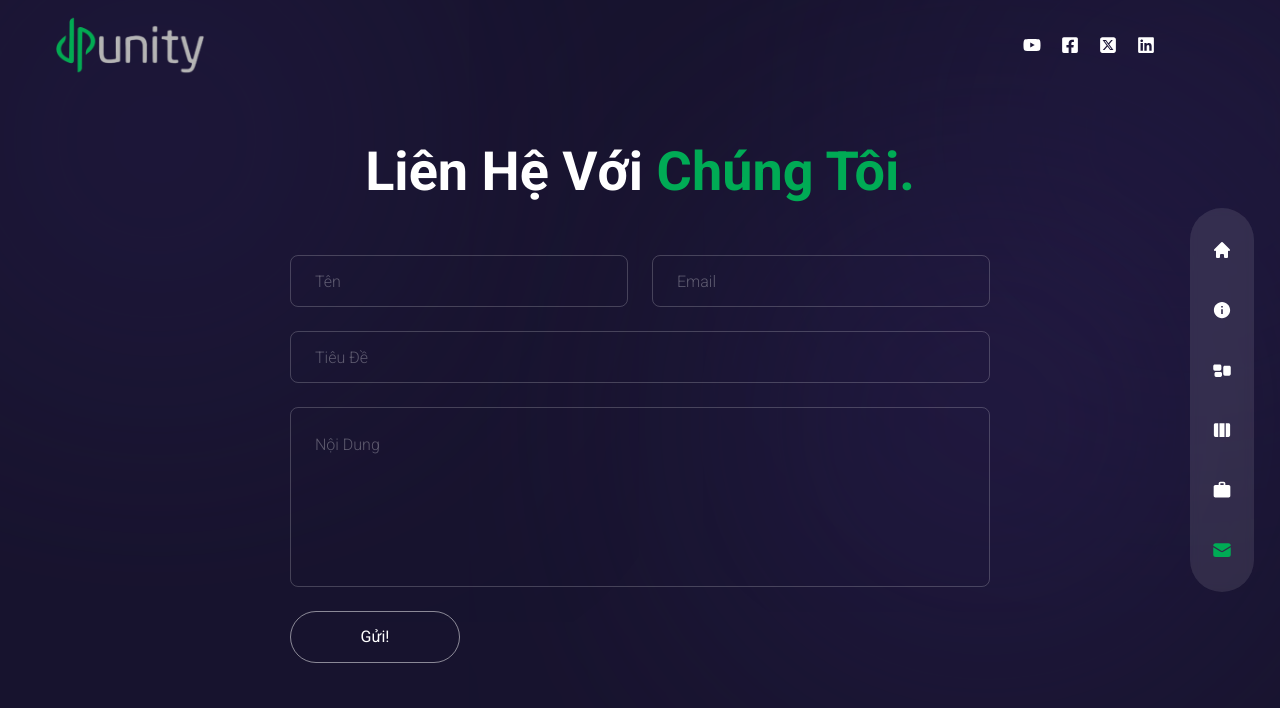
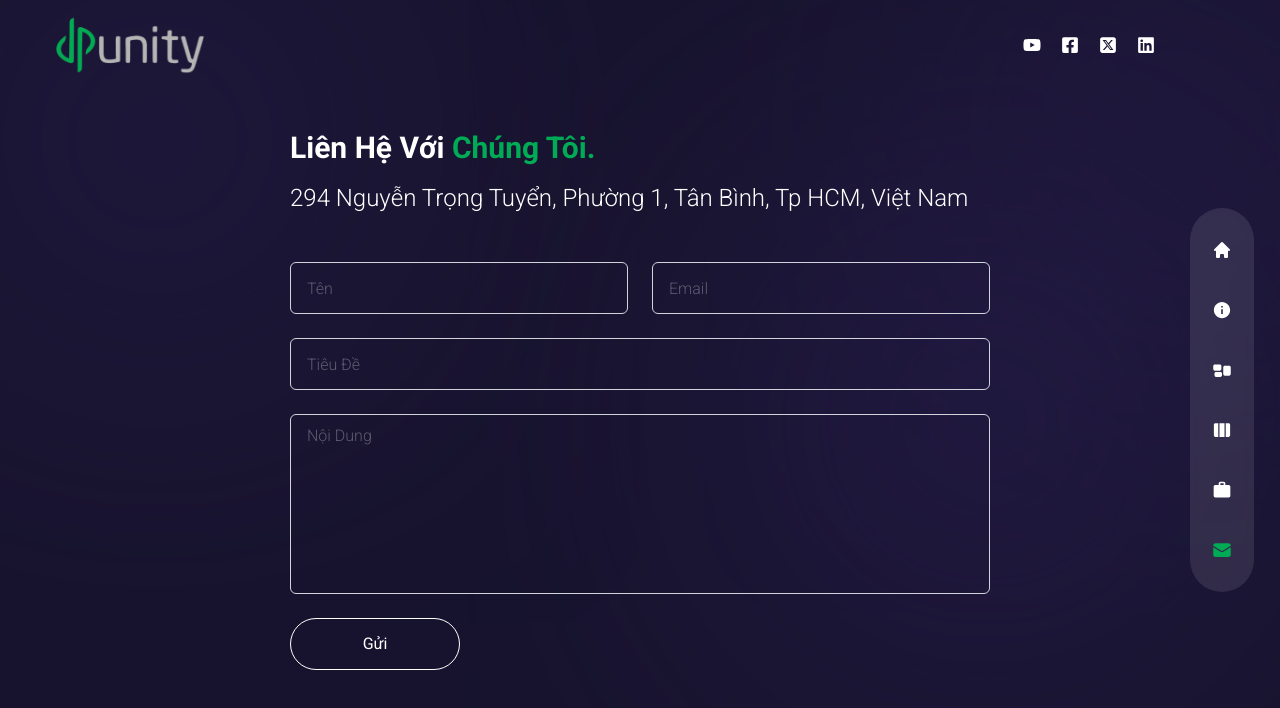
Before and after one commit to nxhuy1697/ethannn, a Next.js app: page /contact in a window 1280 px wide. Shown: the top 708 px of the page. Built offline with nearby package versions, Linux system fonts and the light colour scheme; some icons are missing.

Commit message:
update home picture

```diff
--- a/src/app/about/page.tsx
+++ b/src/app/about/page.tsx
@@ -79,7 +79,7 @@ const About = () => {
         initial="hidden"
         animate="show"
         exit="hidden"
-        className="hidden xl:flex absolute bottom-0 -left-[370px]"
+        className="hidden xl:flex absolute bottom-0 -left-[270px]"
       >
         <Avatar />
       </motion.div>
--- a/src/app/contact/page.tsx
+++ b/src/app/contact/page.tsx
@@ -11,49 +11,70 @@ import Circles from "@/components/Circles";
 import { BsArrowRight } from "react-icons/bs";
 //translation
 import "@/utils/i18n";
-import { Trans, useTranslation } from "react-i18next";
+import { useTranslation } from "react-i18next";
+import { ScrollArea } from "@/components/ui/scroll-area";
 
 const Contact = () => {
-  const {t} = useTranslation();
+  const { t } = useTranslation();
   return (
     <div className="h-full bg-primary/30">
       <div className="container mx-auto py-32 text-center xl:text-left flex items-center justify-center h-full">
         {/* text & form  */}
         <div className="flex flex-col w-full max-w-[700px]  ">
           {/* text  */}
-          <Trans i18nKey="contact_title">
-            <motion.h2
-              variants={fadeIn("up", 0.2)}
-              initial="hidden"
-              animate="show"
-              exit="hidden"
-              className="h2 text-center mb-12"
-            >
-              Contact <span className="text-accent">Us.</span>
-            </motion.h2>
-          </Trans>
+
+          <motion.p
+            variants={fadeIn("up", 0.2)}
+            initial="hidden"
+            animate="show"
+            exit="hidden"
+            className="text-white font-bold text-3xl text-left mb-4"
+          >
+            {t('contact.title_part1')} <span className="text-accent">{t('contact.title_part2')}</span>
+          </motion.p>
+          <motion.p
+            variants={fadeIn("up", 0.2)}
+            initial="hidden"
+            animate="show"
+            exit="hidden"
+            className="text-white text-2xl text-left mb-12"
+          >
+            {t('contact.address')}
+          </motion.p>
+
           {/* form  */}
           <motion.form
             variants={fadeIn("up", 0.4)}
             initial="hidden"
             animate="show"
             exit="hidden"
-            className="flex-1 flex flex-col gap-6 w-full mx-auto"
+            className="flex-1 flex flex-col gap-6 w-full mx-auto "
           >
             {/* input group  */}
             <div className="flex gap-x-6 w-full">
-              <input type="text" placeholder={t('contact_form_name')} className="input" />
-              <input type="text" placeholder="email" className="input" />
+              <input
+                type="text"
+                placeholder={t("contact.form_name")}
+                className="input border border-gray-300 rounded-md px-4 py-2 focus:outline-none focus:ring-2 focus:ring-accent focus:border-transparent"
+              />
+              <input type="text" placeholder="email" className="input border border-gray-300 rounded-md px-4 py-2 focus:outline-none focus:ring-2 focus:ring-accent focus:border-transparent" />
             </div>
-            <input type="text" placeholder={t('contact_form_subject')}  className="input" />
-            <textarea placeholder={t('contact_form_mess')}  className="textarea"></textarea>
+            <input
+              type="text"
+              placeholder={t("contact.form_subject")}
+              className="input border border-gray-300 rounded-md px-4 py-2 focus:outline-none focus:ring-2 focus:ring-accent focus:border-transparent"
+            />
 
-            <button className="btn rounded-full border border-white/50 max-w-[170px] px-8 transition-all duration-300 flex items-center justify-center overflow-hidden hover:border-accent group ">
-            <Trans i18nKey="contact_btn">
+            <textarea
+              placeholder={t("contact.form_mess")}
+              className="textarea border border-gray-300 rounded-md px-4 py-2 focus:outline-none focus:ring-2 focus:ring-accent focus:border-transparent"
+            ></textarea>
+
+            <button className="btn rounded-full border border-white max-w-[170px] px-8 transition-all duration-300 flex items-center justify-center overflow-hidden hover:border-accent group ">
               <span className="group-hover:-translate-y-[120%] group-hover:opacity-0 transition-all duration-500 ">
-                Send
+                {t('contact.form_send')}
               </span>
-              </Trans>
+
               <BsArrowRight className="-translate-y-[120%] opacity-0 group-hover:flex group-hover:-translate-y-0 group-hover:opacity-100 transition-all duration-300 absolute text-[22px] " />
             </button>
           </motion.form>
--- a/src/app/page.tsx
+++ b/src/app/page.tsx
@@ -13,6 +13,7 @@ import { fadeIn } from "../../variant";
 //translation
 import "@/utils/i18n";
 import { useTranslation } from "react-i18next";
+import AvatarD from "@/components/AvatarD";
 
 export default function Home() {
   const { t } = useTranslation();
@@ -27,9 +28,9 @@ export default function Home() {
             initial="hidden"
             animate="show"
             exit="hidden"
-            className="hidden xl:flex absolute bottom-0 -left-[370px]"
+            className="hidden xl:flex absolute bottom-0 -left-[270px]"
           >
-            <Avatar />
+            <AvatarD />
           </motion.div>
           <motion.h1
             variants={fadeIn("down", 0.2)}
--- /dev/null
+++ b/src/components/AvatarD.tsx
@@ -0,0 +1,18 @@
+import React from "react";
+import Image from "next/image";
+
+const AvatarD = () => {
+  return (
+    <div className="hidden xl:flex xl:max-w-none">
+      <Image
+        src={"/avaD.jpeg"}
+        width={737}
+        height={678}
+        alt=""
+        className="translate-z-0 w-full h-full"
+      />
+    </div>
+  );
+};
+
+export default AvatarD;
--- a/src/utils/i18n/locales/en/en.json
+++ b/src/utils/i18n/locales/en/en.json
@@ -1,8 +1,4 @@
 {
-  "contact_form_name": "Name",
-  "contact_form_subject": "Subject",
-  "contact_form_mess": "Message",
-  "contact_btn": "Send!",
   "nav": {
     "home": "Home",
     "about": "About",
@@ -61,5 +57,14 @@
   },
   "details": {
     "title": "Details"
+  },
+  "contact":{
+    "title_part1": "Contact",
+    "title_part2": "Us.",
+    "address":"294 Nguyen Trong Tuyen, 1st Ward, Tan Binh Dist, HCM City Vietnam",
+    "form_name":"Name",
+    "form_subject": "Subject",
+    "form_mess": "Messages",
+    "form_send": "Send"
   }
 }
--- a/src/utils/i18n/locales/vi/vi.json
+++ b/src/utils/i18n/locales/vi/vi.json
@@ -1,10 +1,4 @@
 {
-  "about_title":"<0>Những <1>câu chuyện</1> hấp dẫn tạo ra thiết kế lộng lẫy. </0>",
-  "contact_title":"<0>Liên Hệ Với <1>Chúng Tôi.</1></0>",
-  "contact_form_name": "Tên",
-  "contact_form_subject": "Tiêu Đề",
-  "contact_form_mess": "Nội Dung",
-  "contact_btn": "<0>Gửi!</0>",
   "nav":{
     "home": "Trang Chủ",
     "about": "Giới Thiệu",
@@ -62,6 +56,15 @@
   },
   "details": {
     "title": "Chi Tiết"
+  },
+  "contact":{
+    "title_part1": "Liên Hệ Với",
+    "title_part2": "Chúng Tôi.",
+    "address":"294 Nguyễn Trọng Tuyển, Phường 1, Tân Bình, Tp HCM, Việt Nam",
+    "form_name":"Tên",
+    "form_subject": "Tiêu Đề",
+    "form_mess": "Nội Dung",
+    "form_send": "Gửi"
   }
 
 }
```
Also changed, not shown: public/avaD.jpeg (added).
